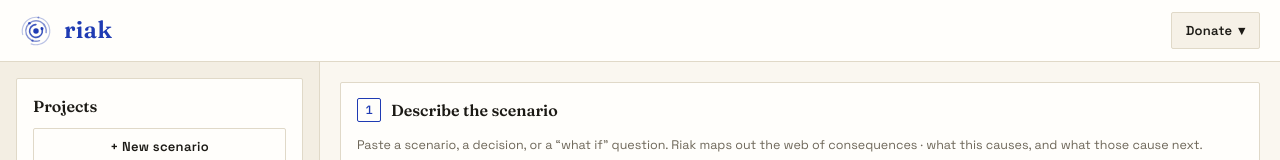
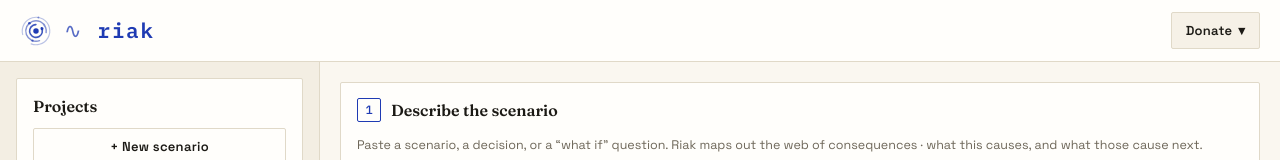
Before and after one commit to irwanformal-cmd/riak, a plain HTML site: page static/index.html in a window 1280 px wide. Shown: the top 160 px of the page. Drawn offline with nearby package versions, Linux system fonts and the light colour scheme; no server answers.

Commit message:
Wordmark: riak in IBM Plex Mono with the ∿ wave prefix
Serif wordmark clashed with the instrument identity; mono + the wave
symbol (same glyph the UI uses for LLM activity) ties the brand to the
ripple metaphor. Section headings keep Fraunces.

```diff
--- a/static/styles.css
+++ b/static/styles.css
@@ -92,12 +92,18 @@ h3 { margin: 0; font-size: 11px; font-family: "IBM Plex Mono", ui-monospace, Men
   opacity: .8;
 }
 .brand-text h1 {
-  letter-spacing: .01em;
-  font-family: "Fraunces", Georgia, serif;
+  /* wordmark: mono instrument label, not serif — "riak" is a tool, not a magazine */
+  font-family: "IBM Plex Mono", ui-monospace, Menlo, monospace;
   font-weight: 600;
-  font-size: 24px;
+  font-size: 21px;
+  letter-spacing: .08em;
   color: var(--brand);
   line-height: 1.1;
+}
+.brand-text h1::before {
+  content: "∿ ";   /* the wave — same symbol the UI uses for LLM/AI activity */
+  font-weight: 400;
+  opacity: .75;
 }
 .accent { color: var(--accent); }
 .topbar-right { display: flex; align-items: center; gap: 10px; }
```
